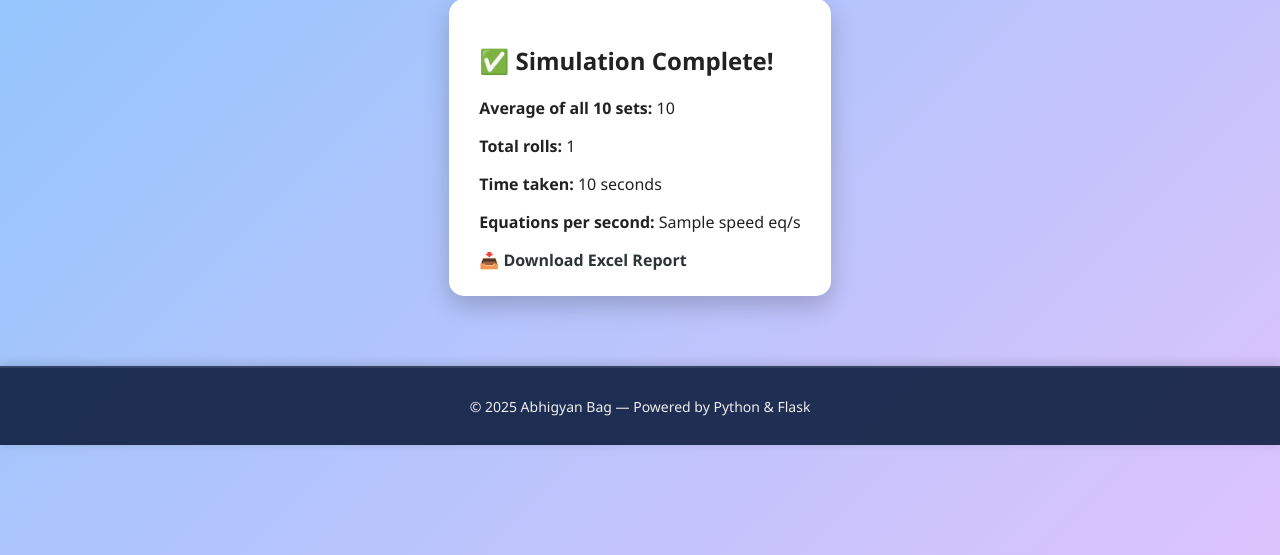
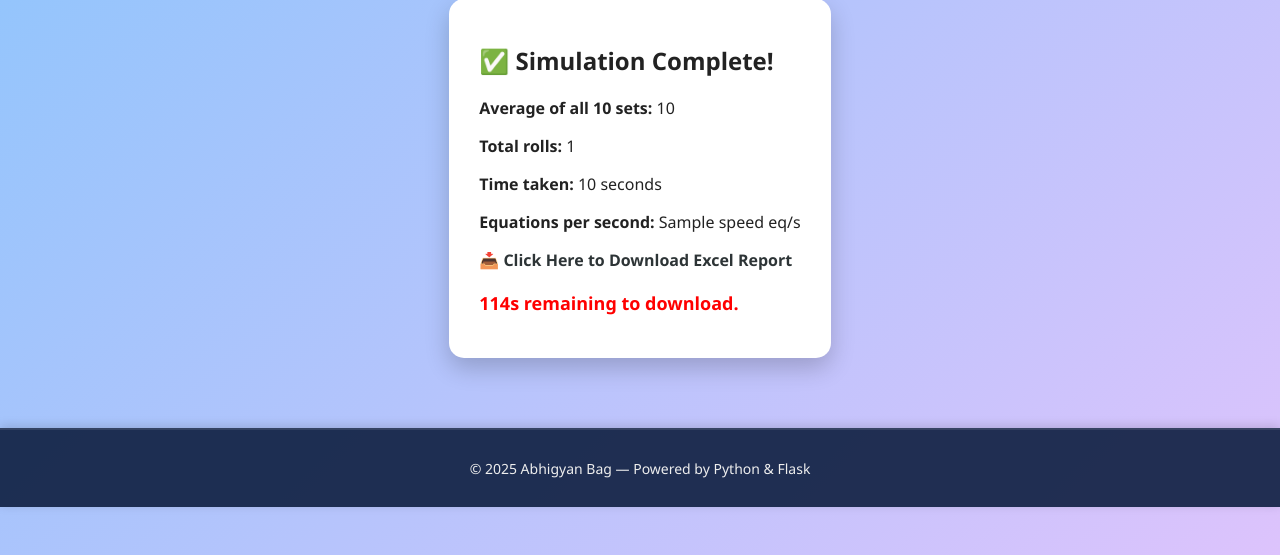
Before and after one commit to Abhigyan123423/dice-sim-app, a Flask app: template templates/result.html in a window 1280 px wide. Shown: the part 161-716 px from the top of the page. Run offline with Flask 3, Linux system fonts and the light colour scheme; the template is opened without the code that fills it: most values are stand-ins (such as "Sample title", 1, 10 or a date in 2020).

Commit message:
Update result.html

```diff
--- a/templates/result.html
+++ b/templates/result.html
@@ -4,11 +4,12 @@
 {% block title %}Result - Dice Simulator{% endblock %}
 
 {% block content %}
-	<h2>✅ Simulation Complete!</h2>
-	<p><strong>Average of all {{ sets }} sets:</strong> {{ average }}</p>
-	<p><strong>Total rolls:</strong> {{ total_rolls }}</p>
-	<p><strong>Time taken:</strong> {{ duration }} seconds</p>
-	<p><strong>Equations per second:</strong> {{ speed }} eq/s</p>
+  <h2>✅ Simulation Complete!</h2>
+  <p><strong>Average of all {{ sets }} sets:</strong> {{ average }}</p>
+  <p><strong>Total rolls:</strong> {{ total_rolls }}</p>
+  <p><strong>Time taken:</strong> {{ duration }} seconds</p>
+  <p><strong>Equations per second:</strong> {{ speed }} eq/s</p>
 
-	<a href="{{ url_for('download_file', filename=filename) }}">📥 Download Excel Report</a>
+  <a href="{{ url_for('download_file', filename=filename) }}">📥 Click Here to Download Excel Report</a>
+  <p id="timer" style="color: red; font-weight: bold;"></p>
 {% endblock %}
```
